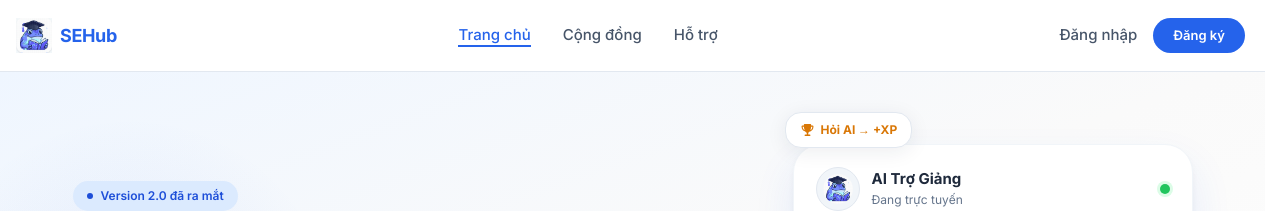
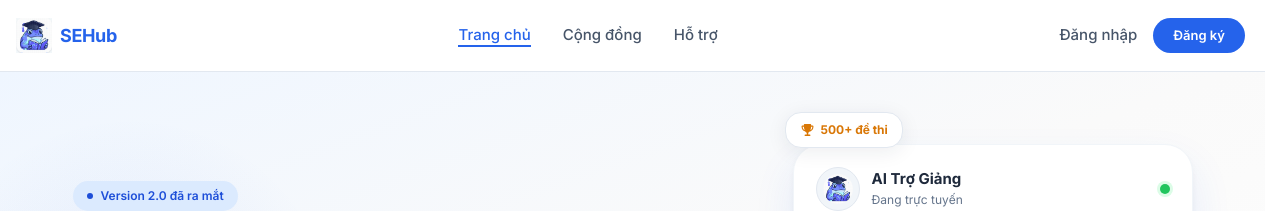
Before and after one commit to TAnhpika/SEHUB, a React (Vite) app in the folder fe/: page / in a window 1280 px wide. Shown: the top 211 px of the page. Built offline with nearby package versions, Linux system fonts and the light colour scheme.

Commit message:
fix(fe): update LandingPage badge text from 'Hỏi AI → +XP' to '500+ đề thi' for clarity

```diff
--- a/fe/src/features/landing/LandingPage/LandingPage.jsx
+++ b/fe/src/features/landing/LandingPage/LandingPage.jsx
@@ -99,7 +99,7 @@ function LandingPage() {
           <div className={styles["hero-visual"]} aria-hidden="true">
             <span className={styles["points-badge"]}>
               <FontAwesomeIcon icon={faTrophy} />
-              Hỏi AI → +XP
+              500+ đề thi
             </span>
 
             <div className={styles["chat-card"]}>
```
Also changed, not shown: 1 other file (tests, documents, lock files or other folders).
